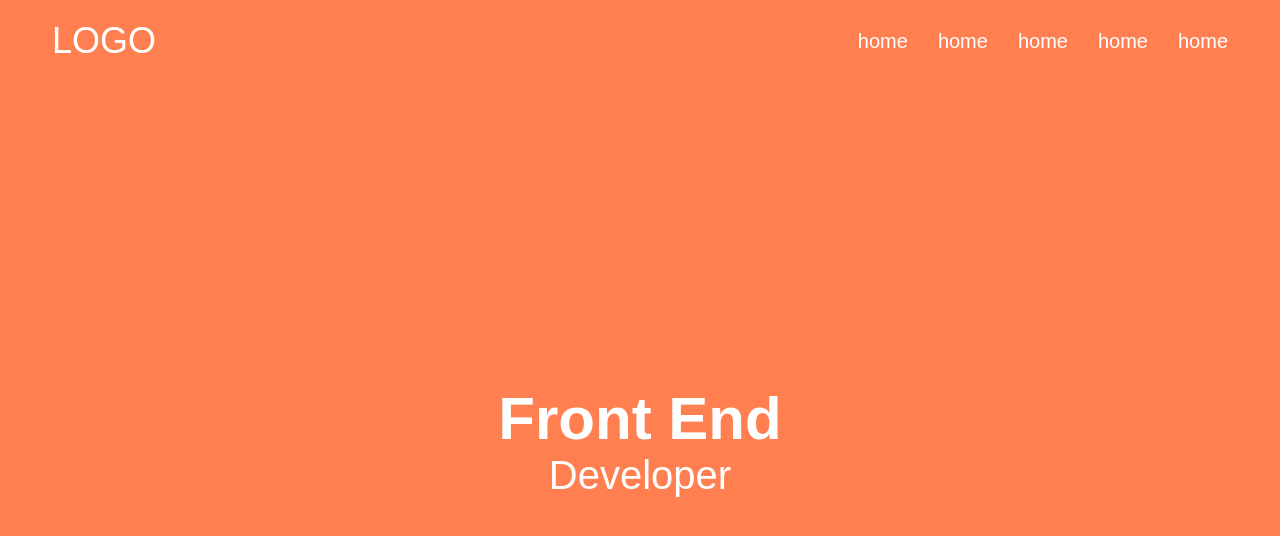
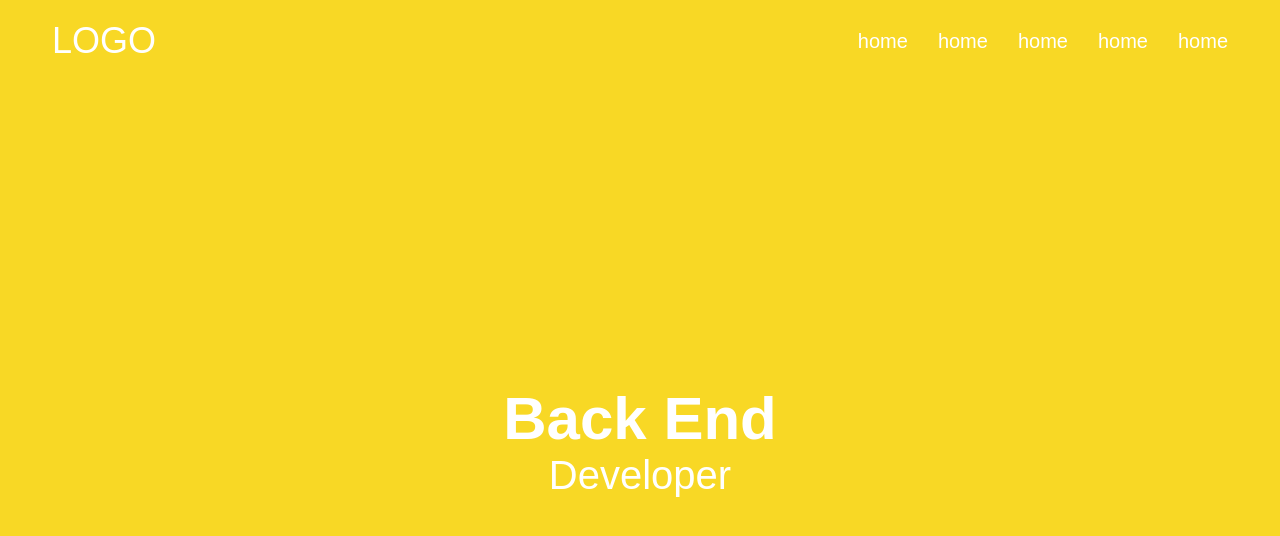
Before and after one commit to Zarjaveli/test1, a plain HTML site: page index.html in a window 1280 px wide. Drawn offline with Linux system fonts and the light colour scheme.

Commit message:
change bg and h1

```diff
--- a/index.html
+++ b/index.html
@@ -23,7 +23,7 @@
         </nav>
         <div class="header__content">
             <div class="container">
-                <h1 class="header__title">Front End</h1>
+                <h1 class="header__title">Back End</h1>
                 <p class="header__txt">Developer</p>
             </div>
         </div>
--- a/style.css
+++ b/style.css
@@ -25,7 +25,7 @@ ul{
 
 .header{
     min-height: 100vh;
-    background-color: coral;
+    background-color: rgb(248, 216, 37);
     display: flex;
     flex-direction: column;
 }
```
